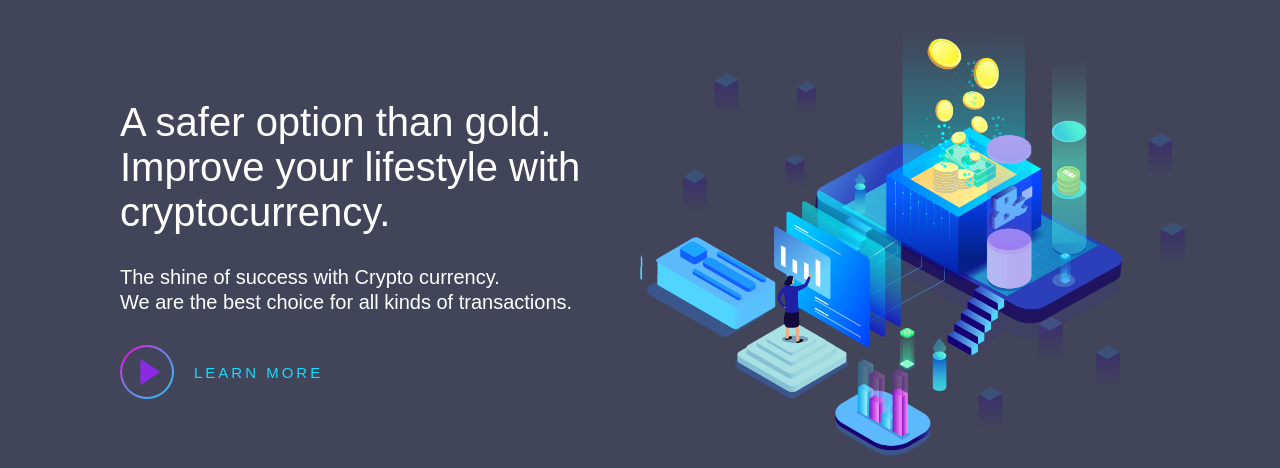
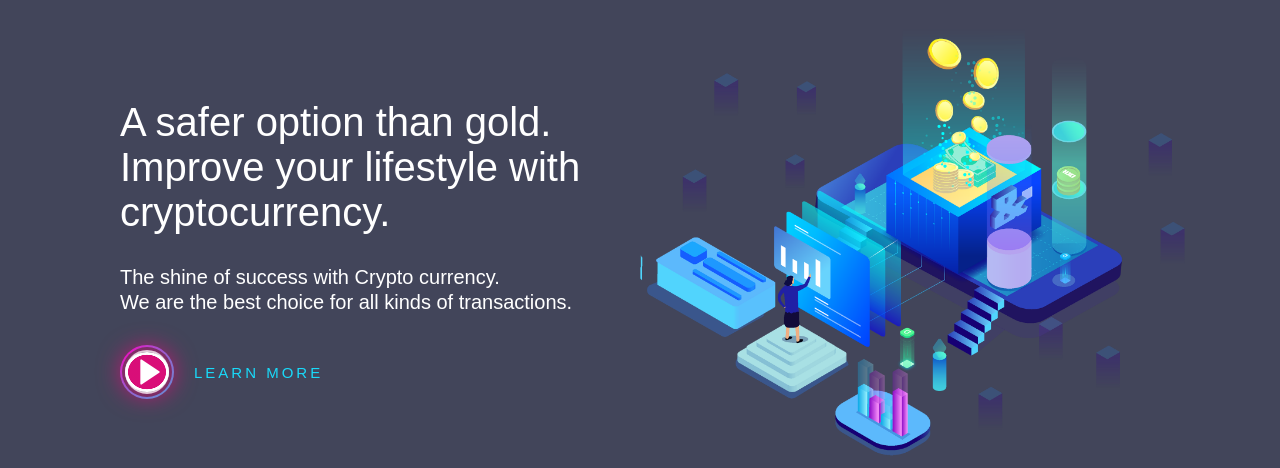
Before and after one commit to Kamsi-yonna/Crypto-Homepage, a plain HTML site: page index.html in a window 1280 px wide. Shown: the part 110-578 px from the top of the page. Drawn offline with nearby package versions, Linux system fonts and the light colour scheme.

Commit message:
Update style.css

```diff
--- a/style.css
+++ b/style.css
@@ -130,7 +130,7 @@
 
 .play-btn{
     display: inline-flex;
-/*    text-align: center;*/
+   text-align: center;
 }
 
 .play-btn-inner{
@@ -151,8 +151,36 @@
     font-size: 40px;
     top: 5px;
     position: relative;
-    color: blueviolet;
+    /* color: blueviolet; */
+
+    height: 50px;
+    width: 50px;
+    background: radial-gradient( rgba(255, 0, 128, 0.8) 60%, rgba(255, 255, 255, 1) 62%);
+    border-radius: 50%;
+    /* margin: 100px auto; */
+    box-shadow: 0px 0px 25px 3px rgba(255, 0, 128, 0.8);
 }
+
+.ri-play-fill:before{
+    content: "";
+    position: relative;
+    /* width: 150%; */
+    /* height: 150%; */
+    animation-delay: 0s;
+    animation: pulsate1 2s;
+    animation-direction: forwards;
+    animation-iteration-count: infinite;
+    animation-timing-function: steps;
+    opacity: 1;
+    border-radius: 50%;
+    border: 2px solid rgba(255, 255, 255, .75);
+    /* top: -30%; */
+    /* left: -30%; */
+    background: rgba(198, 16, 0, 0);
+}
+
+
+
 
 /*
 .learn-btn{
```
